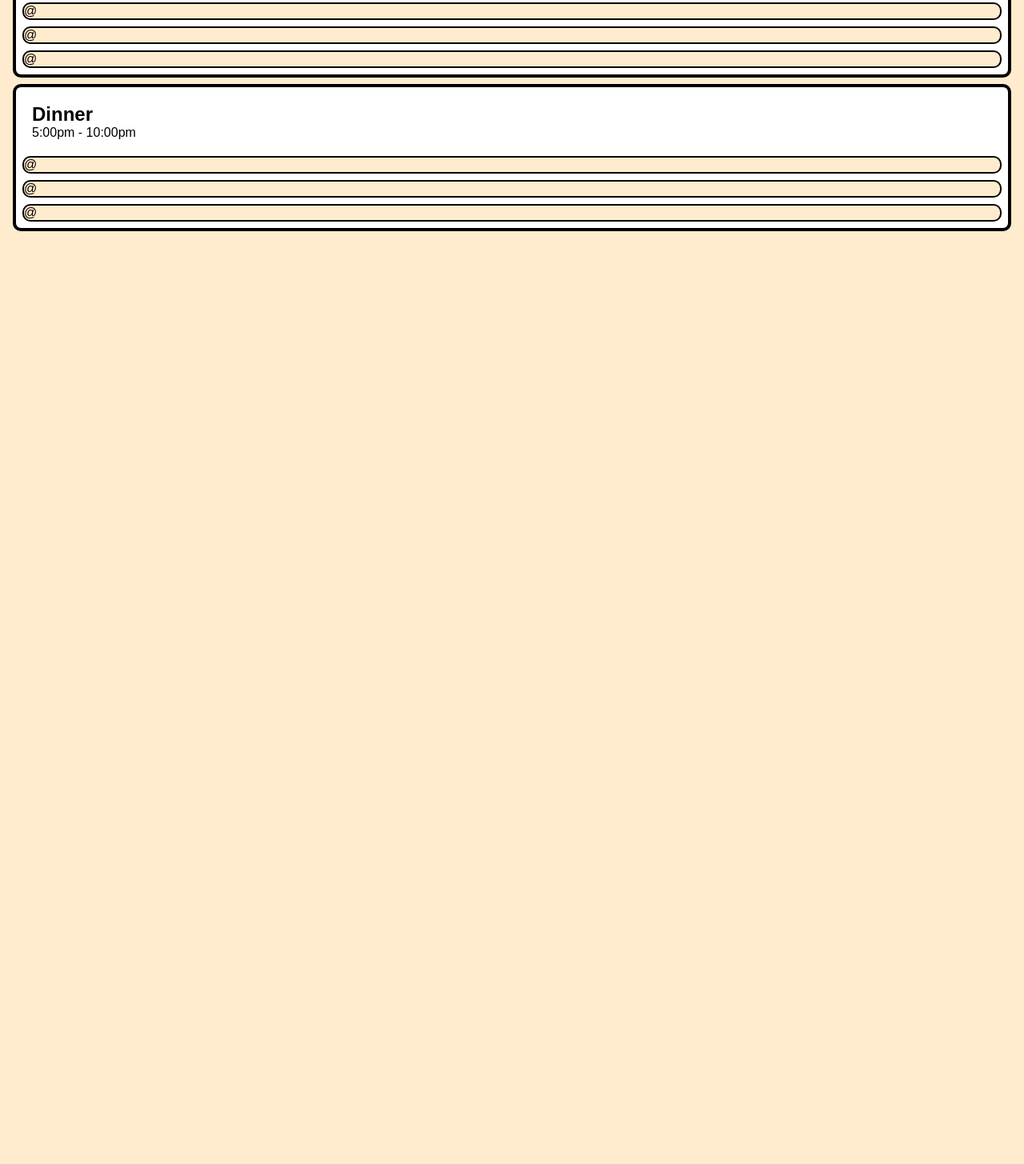
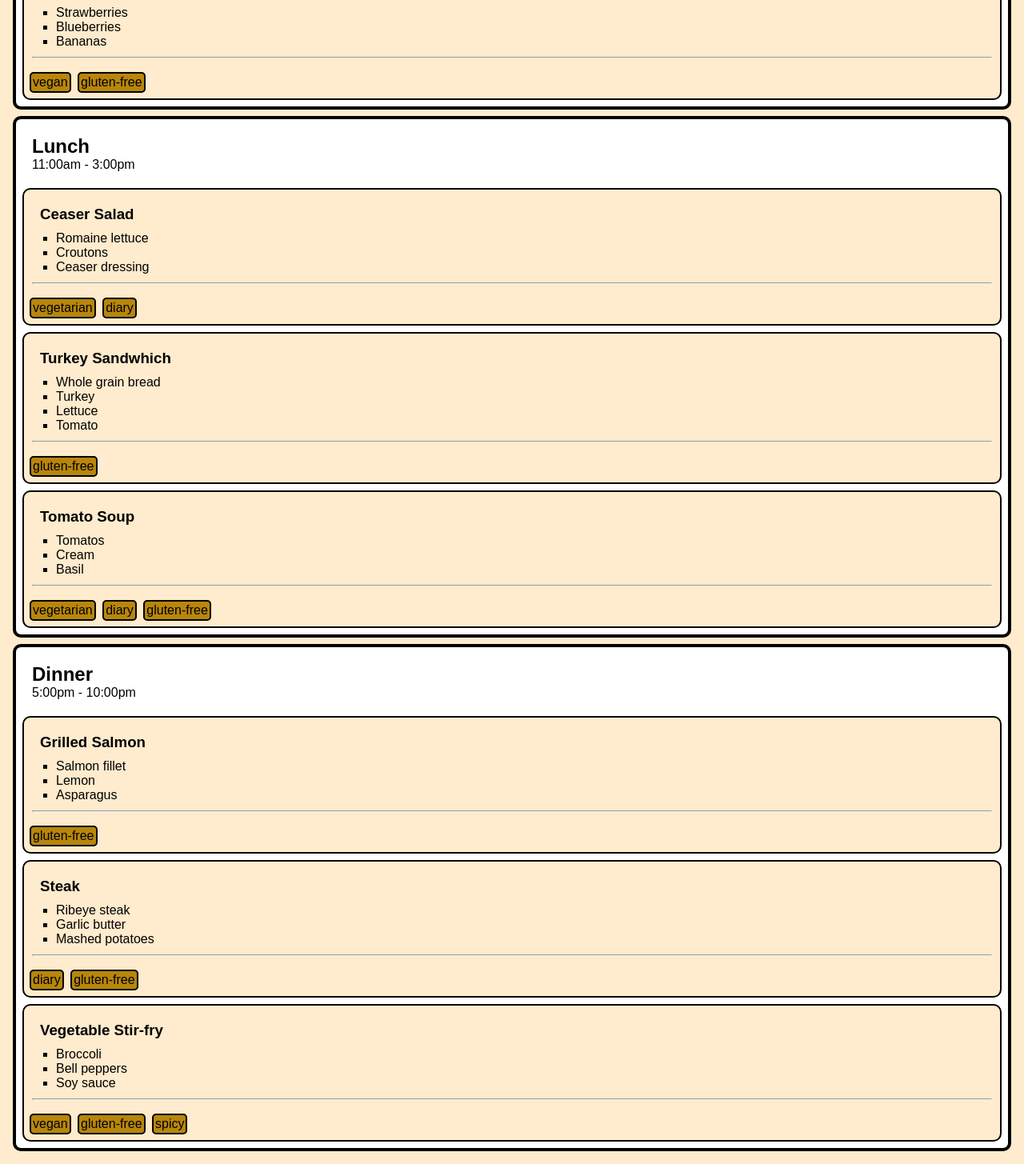
Before and after one commit to kaylieG16/CSS-Exercise-2, a plain HTML site: page index.html in a window 1280 px wide. Shown: the part 597-2052 px from the top of the page at 80% size. Before the commit the page ends 902 px from the top, so only its background shows below. Drawn offline with Linux system fonts and the light colour scheme.

Commit message:
second half

```diff
--- a/index.html
+++ b/index.html
@@ -38,10 +38,42 @@
                 <!-- Breakfast Dish 2-->
                     <li class="dish">
                     <h3 class="dish-name">Pancakes</h3>
+                    <ul class="ingredients">
+                    <li>
+                        Flour
+                    </li>
+                    <li>
+                        Eggs
+                    </li>
+                    <li>
+                        Milk
+                    </li>
+                </ul>
+                <hr class="separator">
+                <ul class="tags">
+                    <li class="tag">diary</li>
+                    <li class="tag">vegetarian</li>
+            </ul>
                     </li>
                 <!-- Breakfast Dish 3-->
                     <li class="dish">
                     <h3 class="dish-name">Fruit Salad</h3>
+                    <ul class="ingredients">
+                    <li>
+                        Strawberries
+                    </li>
+                    <li>
+                        Blueberries
+                    </li>
+                    <li>
+                        Bananas
+                    </li>
+                </ul>
+                <hr class="separator">
+                <ul class="tags">
+                    <li class="tag">vegan</li>
+                    <li class="tag">gluten-free</li>
+            </ul>
                     </li>
         </ul>
         </li>
@@ -51,11 +83,68 @@
             <p class="course-hours">11:00am - 3:00pm</p>
                 <ul class="course-dishes">
                 <!-- Lunch Dish 1-->
-                <li class="dish">@</li>
+                <li class="dish">
+                <h3 class="dish-name">Ceaser Salad</h3>
+                <ul class="ingredients">
+                    <li>
+                        Romaine lettuce
+                    </li>
+                    <li>
+                        Croutons
+                    </li>
+                    <li>
+                        Ceaser dressing
+                    </li>
+                </ul>
+                <hr class="separator">
+                <ul class="tags">
+                    <li class="tag">vegetarian</li>
+                    <li class="tag">diary</li>
+            </ul>
+                </li>
                 <!-- Lunch Dish 2-->
-                <li class="dish">@</li>
+                <li class="dish">
+                <h3 class="dish-name">Turkey Sandwhich</h3>
+                <ul class="ingredients">
+                    <li>
+                        Whole grain bread
+                    </li>
+                    <li>
+                        Turkey
+                    </li>
+                    <li>
+                        Lettuce
+                    </li>
+                    <li>
+                        Tomato
+                    </li>
+                </ul>
+                <hr class="separator">
+                <ul class="tags">
+                    <li class="tag">gluten-free</li>
+            </ul>
+                </li>
                 <!-- Lunch Dish 3-->
-                <li class="dish">@</li>
+                <li class="dish">
+                <h3 class="dish-name">Tomato Soup</h3>
+                <ul class="ingredients">
+                    <li>
+                        Tomatos
+                    </li>
+                    <li>
+                        Cream
+                    </li>
+                    <li>
+                        Basil
+                    </li>
+                </ul>
+                <hr class="separator">
+                <ul class="tags">
+                    <li class="tag">vegetarian</li>
+                    <li class="tag">diary</li>
+                    <li class="tag">gluten-free</li>
+            </ul>
+                </li>
                 </ul>
             </li>
         <!-- Dinner-->
@@ -64,11 +153,65 @@
         <p class="course-hours">5:00pm - 10:00pm</p>
         <ul class="course-dishes">
         <!-- Dinner Dish 1-->
-        <li class="dish">@</li>
+        <li class="dish">
+        <h3 class="dish-name">Grilled Salmon</h3>
+        <ul class="ingredients">
+                    <li>
+                        Salmon fillet
+                    </li>
+                    <li>
+                        Lemon
+                    </li>
+                    <li>
+                        Asparagus
+                    </li>
+                </ul>
+                <hr class="separator">
+                <ul class="tags">
+                    <li class="tag">gluten-free</li>
+            </ul>
+        </li>
         <!-- Dinner Dish 2-->
-        <li class="dish">@</li>
+        <li class="dish">
+        <h3 class="dish-name">Steak</h3>
+        <ul class="ingredients">
+                    <li>
+                        Ribeye steak
+                    </li>
+                    <li>
+                        Garlic butter
+                    </li>
+                    <li>
+                        Mashed potatoes
+                    </li>
+                </ul>
+                <hr class="separator">
+                <ul class="tags">
+                    <li class="tag">diary</li>
+                    <li class="tag">gluten-free</li>
+            </ul>
+        </li>
         <!-- Dinner Dish 3-->
-        <li class="dish">@</li>
+        <li class="dish">
+        <h3 class="dish-name">Vegetable Stir-fry</h3>
+        <ul class="ingredients">
+                    <li>
+                        Broccoli
+                    </li>
+                    <li>
+                        Bell peppers
+                    </li>
+                    <li>
+                        Soy sauce
+                    </li>
+                </ul>
+                <hr class="separator">
+                <ul class="tags">
+                    <li class="tag">vegan</li>
+                    <li class="tag">gluten-free</li>
+                    <li class="tag">spicy</li>
+            </ul>
+        </li>
         </ul>
     </li>
 </ul>
```
